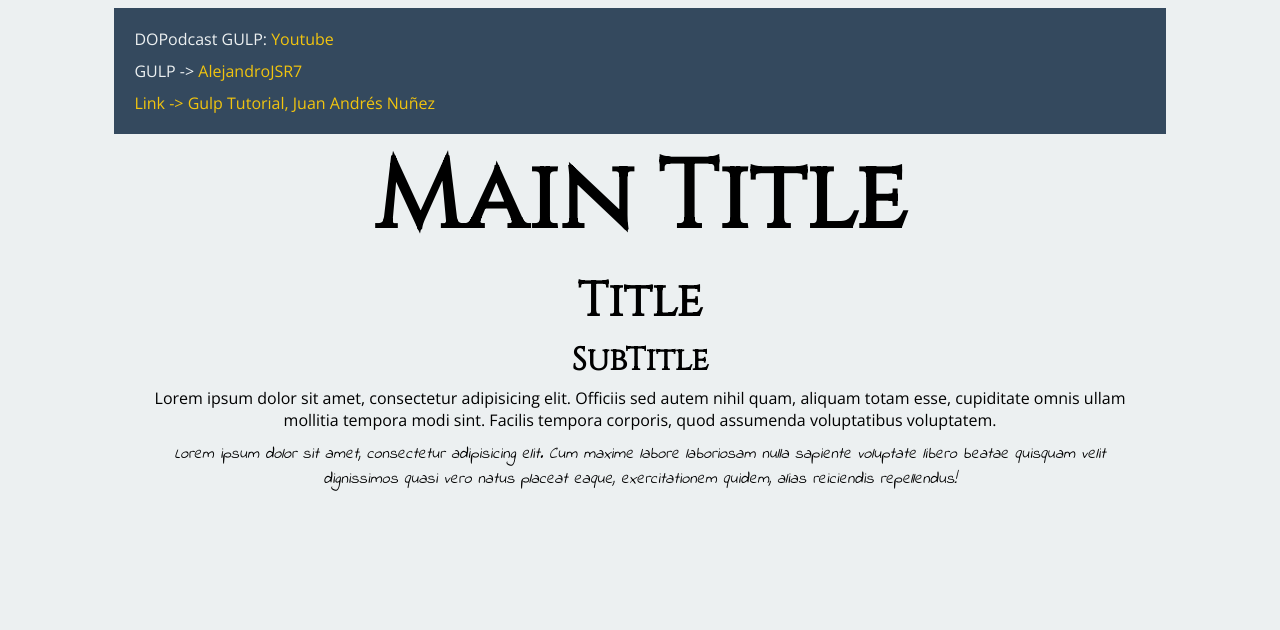
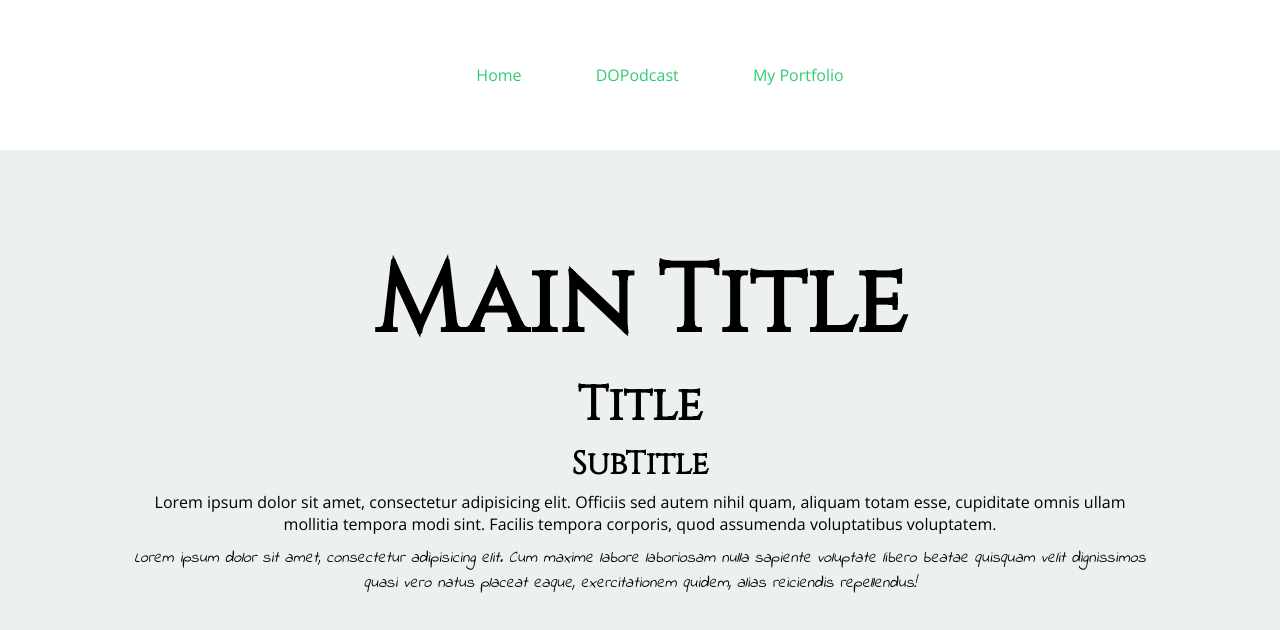
Before and after one commit to AlejandroJSR7/Gulp, a website: page index.html in a window 1280 px wide. Drawn offline with nearby package versions, Linux system fonts and the light colour scheme.

Commit message:
SASS Nesting

```diff
--- a/gulpfile.js
+++ b/gulpfile.js
@@ -43,7 +43,7 @@ gulp.task('javascript', function () {
 gulp.task('css', function() {
     return gulp.src('scss/**/*.scss')
         .pipe(sass())
-        .pipe(cssnano())
+        //.pipe(cssnano())
         .pipe(autoprefixer({
             browsers: ['last 5 versions'],
             cascade: false
--- a/index.html
+++ b/index.html
@@ -7,11 +7,20 @@
     <script src="js/dist/main.js"></script>
 </head>
 <body>
-    <div class="relevant">
-        <p>DOPodcast GULP: <a href="https://www.youtube.com/channel/UCF6G2sF4DKlWvgfEGcm50FQ/feed">Youtube</a></p>
-        <p>GULP -> <a href="http://alejandrojsr7.github.io/">AlejandroJSR7</a></p>
-        <a href="https://www.youtube.com/playlist?list=PLM-Y_YQmMEqBscmoT5y_W91oUnr_D4ulf">Link -> Gulp Tutorial, Juan Andrés Nuñez</a>
-    </div>
+    <header>
+        <nav>
+            <ul>
+                <li><a href="js:;">Home</a></li>
+                <li><a href="https://www.youtube.com/channel/UCF6G2sF4DKlWvgfEGcm50FQ/feed">DOPodcast</a></li>
+                <li><a href="http://alejandrojsr7.github.io/">My Portfolio</a></li>
+            </ul>
+        </nav>
+    </header>
+
+<br>
+<br>
+<br>
+<br>
     <div class="box">
         <div class="txt-center">
             <h1>Main Title</h1>
--- a/scss/main.scss
+++ b/scss/main.scss
@@ -1,8 +1,49 @@
-/**
-  ** VARIABLES
-**/
+//
+//
+//
+  // NESTING
+//
+//
+//
 
-/** Color Variables **/ // https://flatuicolors.com/
+header {
+  background-color: white;
+  nav { //header nav
+    ul { //header nav ul
+      margin: 0 auto;
+      text-align: center;
+      li { //header nav ul li
+        display: inline-block;
+        a { //header nav ul li a
+          color: #2ecc71;
+          display: inline-block;
+          line-height: 150px;
+          padding: 0 35px;
+          text-decoration: none;
+          text-align: center;
+          &:hover { //header nav ul li a:::hover
+            background: #9b59b6;
+            color: #ffffff;
+            text-decoration: none;
+            box-shadow: inset 0 -5px 0 0 #ecf0f1;
+          }
+        }
+      }
+    }
+  }
+}
+
+
+
+//
+//
+//
+  // VARIABLES
+//
+//
+//
+
+// Color Variables  // https://flatuicolors.com/
   $turquoise: #1abc9c;
   $esmerald: #2ecc71;
   $peter-river: #3498db;
@@ -14,7 +55,7 @@
   $clouds: #ecf0f1;
   $concrete: #95a5a6;
 
-/** Fonts Family Variables **/ // https://fonts.google.com/
+// Fonts Family Variables // https://fonts.google.com/
   @import url('https://fonts.googleapis.com/css?family=Open+Sans:300,400');
   @import url('https://fonts.googleapis.com/css?family=Indie+Flower');
   @import url('https://fonts.googleapis.com/css?family=Cinzel');
@@ -23,26 +64,21 @@
   $f-IndieFlower: 'Indie Flower', cursive;
   $f-Cinzel: 'Cinzel', serif;
 
-/** Fonts Size Variables **/
+// Fonts Size Variables
   $size-title: 3em;
   $size-subtitle: 2em;
   $size-normal: 1em;
   $size-small: 0.7em;
 
-/* Paddings */
+// Paddings
   $paddingBase: 20px;
   $paddingMid: 20px;
   $paddingDouble: 20px;
 
-/** Variables Use **/
+// Variables Use
 body {
   background-color: $clouds;
   font-family: $f-OpenSans;
-}
-.relevant {
-  background-color: $wet-asphalt;
-  color: $clouds;
-  padding: $paddingBase;
 }
 a {
   color: $sun-flower;
@@ -54,24 +90,23 @@ h3 {font-size: $size-subtitle;}
 p {font-size: $size-normal;}
 i {font-family: $f-IndieFlower;}
 
-/*
-*
-*
-*
-*
-*
-*
-*
-*
-*
-*
-*/
+//
+//
+//
+//
+//
+//
+//
+//
+//
+//
+//
+//
 
-/* Base Styles */
-body{box-sizing: border-box;}
+// Base Styles
+body{box-sizing: border-box; margin: 0;}
 p {margin: 0 0 10px;}
 .box{margin: 0 auto; width: 80%;}
 .txt-center{text-align: center;}
-.relevant{margin: 0 auto; width: 80%;}
 h1, h2, h3 {margin: 0 auto 5px; padding: 0;}
 a {text-decoration: none; &:hover{text-decoration: underline;}}
```
Also changed, not shown: app/index.html (+1 -1 lines), app/css/helpers/helpers.css, app/css/main.css.
